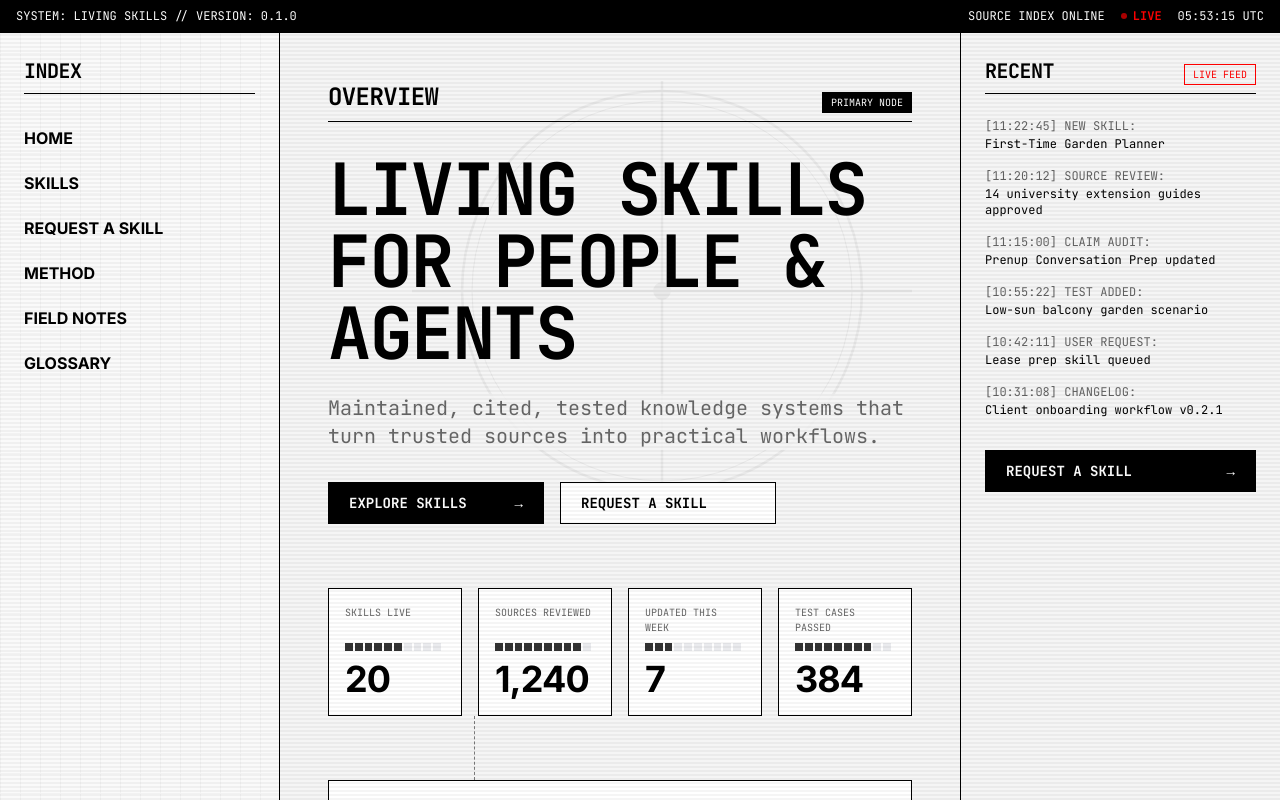
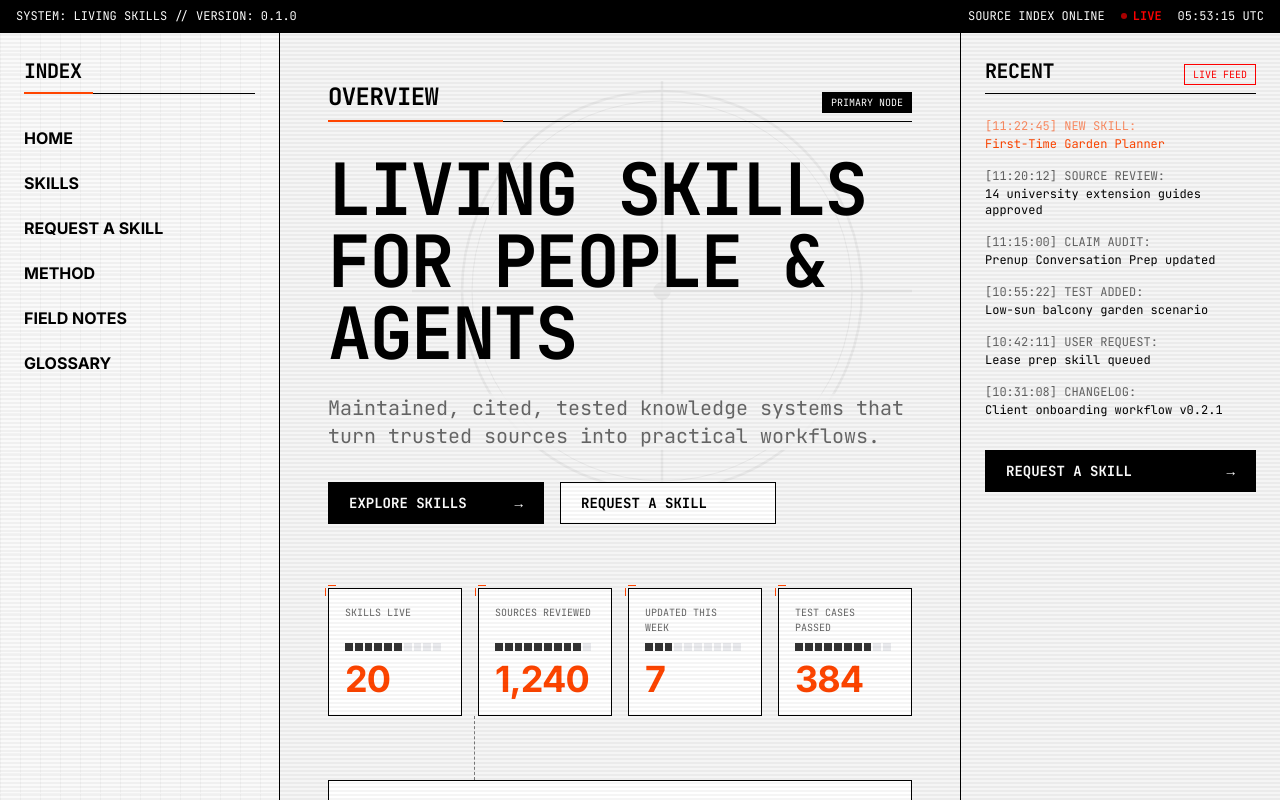
Before and after one commit to Martsys423/wiki, a Next.js app: page / in a window 1280 px wide. Shown: the top 800 px of the page. Built offline with nearby package versions, Linux system fonts and the light colour scheme.

Commit message:
style: introduce Safety Orange as the primary accent color for active elements

```diff
--- a/src/app/globals.css
+++ b/src/app/globals.css
@@ -3,6 +3,10 @@
 @tailwind utilities;
 
 @layer base {
+  :root {
+    --accent-primary: #FF4500;
+  }
+
   body {
     @apply bg-background text-foreground font-sans antialiased;
   }
--- a/tailwind.config.ts
+++ b/tailwind.config.ts
@@ -12,7 +12,7 @@ const config: Config = {
         background: "#f5f5f5",
         foreground: "#000000",
         "secondary-text": "#666666",
-        "accent-primary": "#000000", /* Changed to Monochrome Black */
+        "accent-primary": "#FF4500", /* Safety Orange */
         "accent-red": "#ff0000", /* Keep the LIVE dot red */
       },
       fontFamily: {
```
